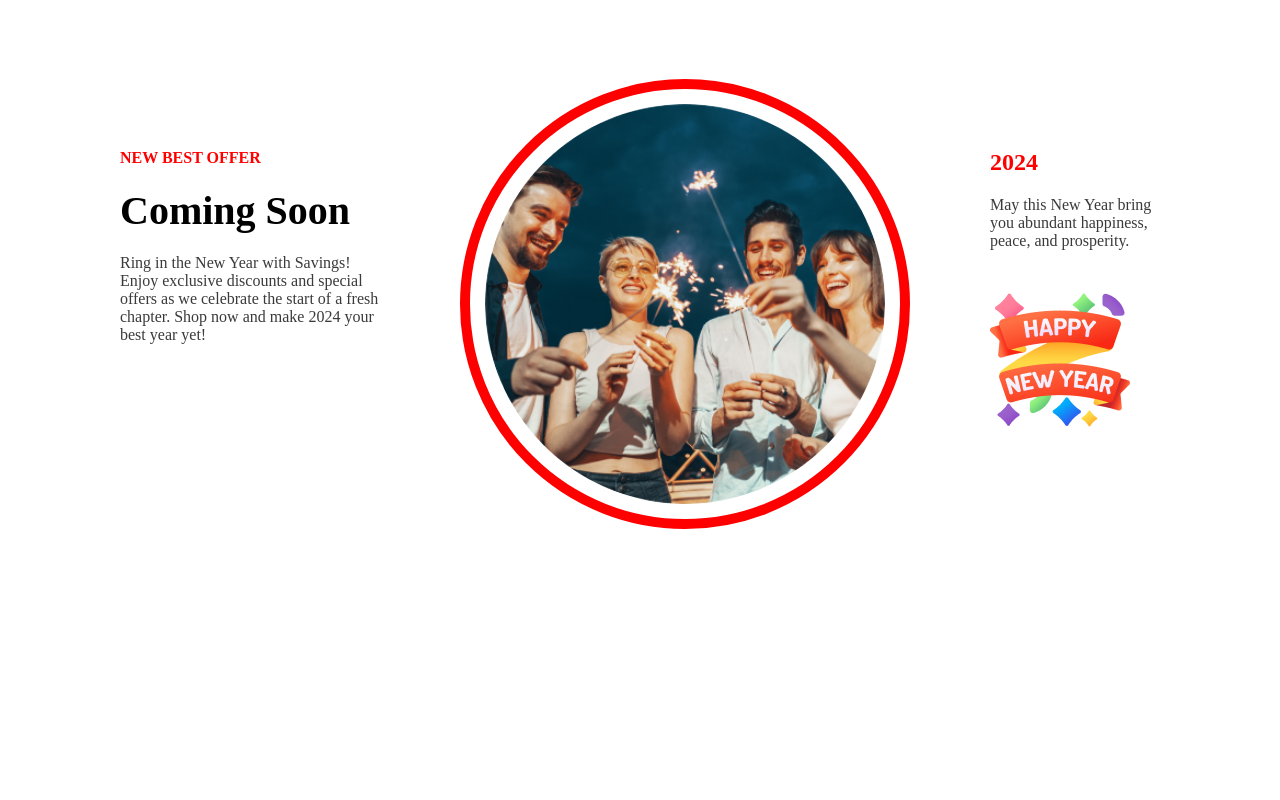
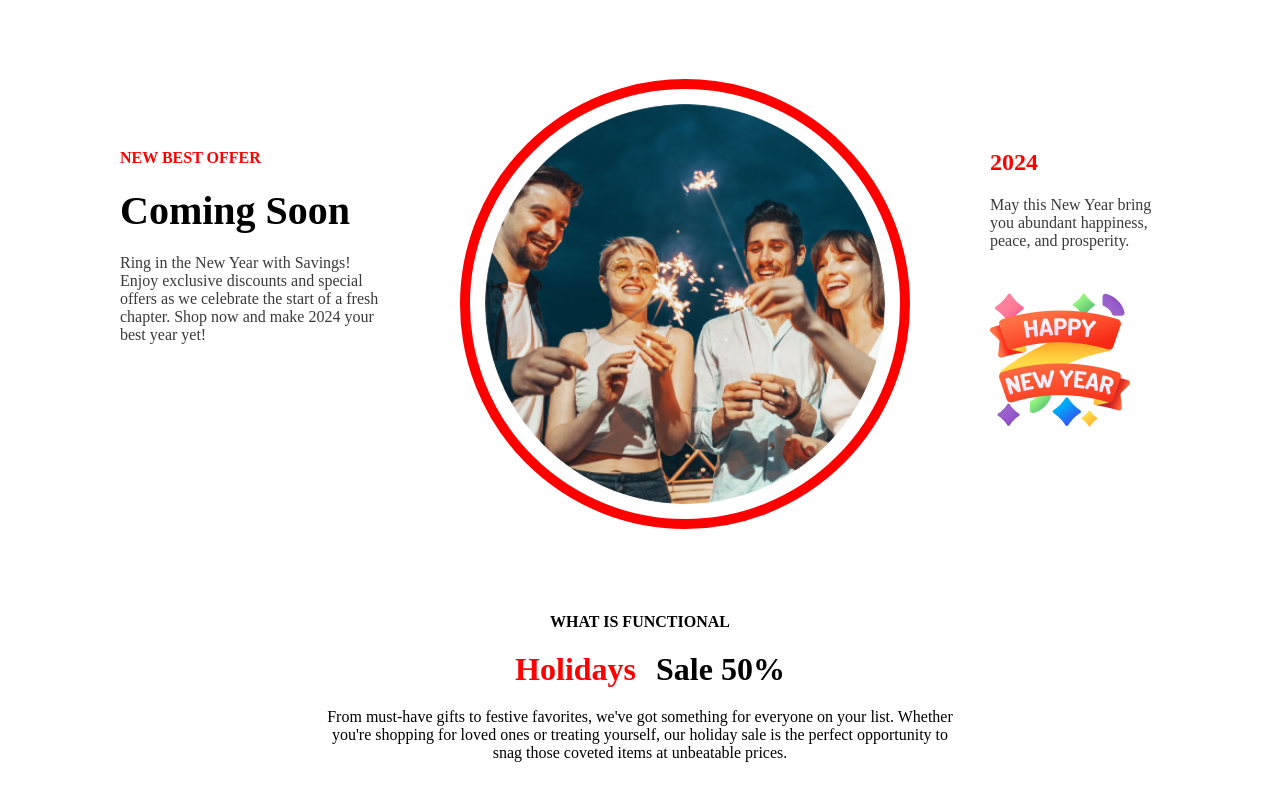
Before and after one commit to sazid0101/new-year-project, a plain HTML site: page index.html in a window 1280 px wide. Shown: the part 2455-3255 px from the top of the page. Before the commit the page ends 3068 px from the top, so only its background shows below. Drawn offline with Linux system fonts and the light colour scheme.

Commit message:
another part added

```diff
--- a/css/style.css
+++ b/css/style.css
@@ -139,3 +139,11 @@
 
 }
 /*holiday sale section*/
+.holiday-sale-text{
+    text-align: center;
+    margin-top: 40px;
+}
+.holiday-sale-description{
+    padding-left: 200px;
+    padding-right: 200px;
+}
--- a/index.html
+++ b/index.html
@@ -59,6 +59,13 @@
             </div>
         </div>
         <!--holiday sale section-->
+        <div class="holiday-sale">
+            <div class="holiday-sale-text">
+                <h4>WHAT IS FUNCTIONAL</h4>
+                <h1><span class="coming-soon-head">Holidays</span>Sale 50%</h1>
+                <p class="holiday-sale-description"> From must-have gifts to festive favorites, we've got something for everyone on your list. Whether you're shopping for loved ones or treating yourself, our holiday sale is the perfect opportunity to snag those coveted items at unbeatable prices.</p>
+            </div>
+        </div>
     </main>
     <footer></footer>
 </body>
```
